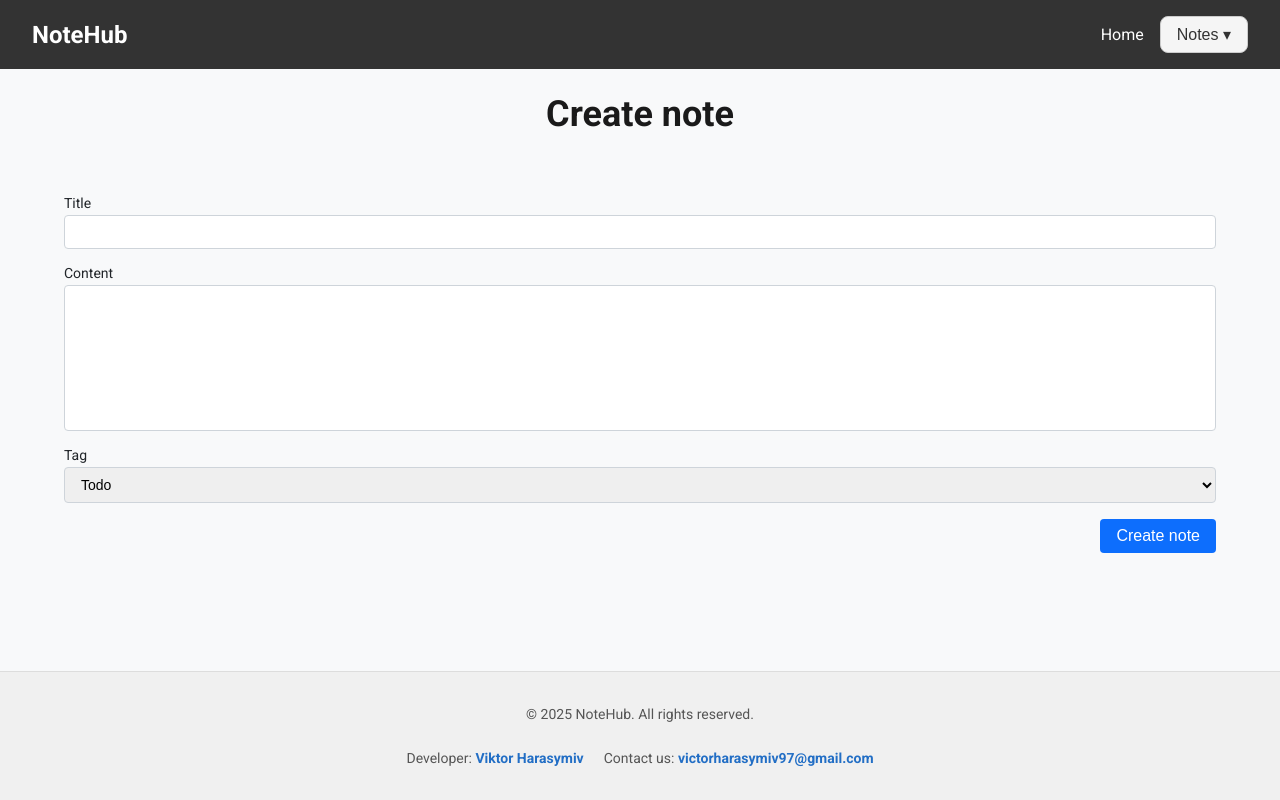
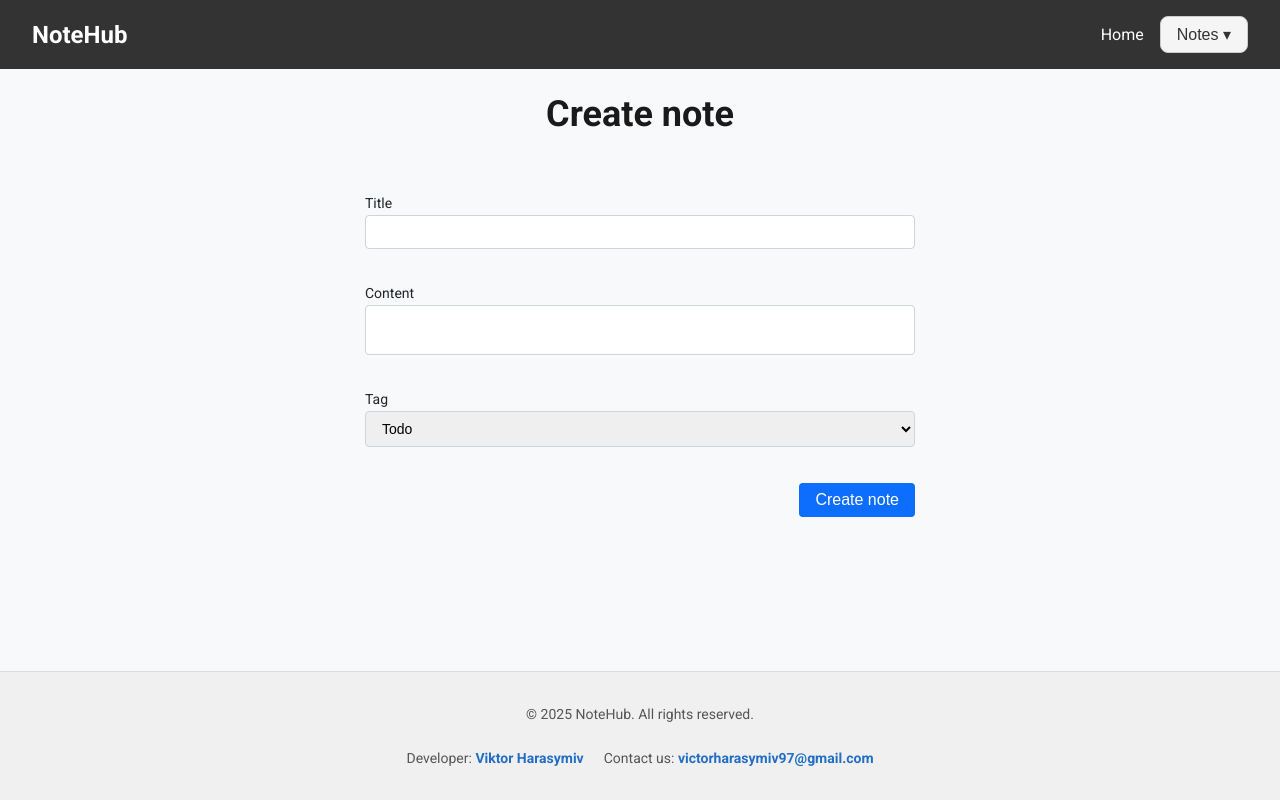
Before and after one commit to ViktorHarasymiv/08-zustand, a Next.js app: page /notes/action/create in a window 1280 px wide. Built offline with nearby package versions, Linux system fonts and the light colour scheme.

Commit message:
Update 1:07

```diff
--- a/components/NoteForm/NoteForm.module.css
+++ b/components/NoteForm/NoteForm.module.css
@@ -1,7 +1,10 @@
 .form {
+  max-width: 550px;
+  margin: 0 auto;
+
   display: flex;
   flex-direction: column;
-    gap: 16px;
+  gap: 36px;
 }
 
 .formGroup {
--- a/components/NoteForm/NoteForm.tsx
+++ b/components/NoteForm/NoteForm.tsx
@@ -1,8 +1,8 @@
 "use client";
+
+import { useRouter } from "next/navigation";
 import { useQueryClient, useMutation } from "@tanstack/react-query";
-import { Formik, Form, Field, ErrorMessage, type FormikHelpers } from "formik";
-import * as Yup from "yup";
-
+import { useNoteDraftStore } from "../../lib/stores/noteStore";
 import { createNote } from "../../lib/api";
 
 import css from "./NoteForm.module.css";
@@ -15,92 +15,100 @@ interface Values {
   tag: "Todo" | "Work" | "Personal" | "Meeting" | "Shopping";
 }
 
-// INITIAL CONST
+export default function NoteForm() {
+  // INITIAL HOOKS
+  const router = useRouter();
+  const queryClient = useQueryClient();
 
-const initialValues: Values = {
-  title: "",
-  content: "",
-  tag: "Todo",
-};
+  // STATE
+  const { draft, setDraft, clearDraft } = useNoteDraftStore();
 
-// VALIDATION SCHEMA
+  // INITIAL STORE
 
-const noteShema = Yup.object().shape({
-  title: Yup.string()
-    .min(3, "Title must be at least 3 characters")
-    .max(50, "Title is too long")
-    .required("Title is required"),
-  content: Yup.string().max(500, "Content is too long"),
-  tag: Yup.string()
-    .oneOf(
-      ["Todo", "Work", "Personal", "Meeting", "Shopping"],
-      "Invalid category"
-    )
-    .required("Tag is required"),
-});
-
-export default function NoteForm() {
-  const queryClient = useQueryClient();
+  const handleChange = (
+    event: React.ChangeEvent<
+      HTMLInputElement | HTMLTextAreaElement | HTMLSelectElement
+    >
+  ) => {
+    setDraft({
+      ...draft,
+      [event.target.name]: event.target.value,
+    });
+  };
 
   const mutation = useMutation({
     mutationFn: createNote,
     onSuccess: () => {
       queryClient.invalidateQueries({ queryKey: ["notes"] });
+      clearDraft();
+      router.push("/notes/filter/All");
     },
   });
 
-  const handleSubmit = (values: Values, action: FormikHelpers<Values>) => {
+  const handleSubmit = (formData: FormData) => {
+    const values = Object.fromEntries(formData) as Values;
     mutation.mutate(values, {
       onSuccess: () => {
         alert("Success, you created a new note !");
-        action.resetForm();
       },
     });
   };
 
   return (
-    <Formik
-      onSubmit={handleSubmit}
-      initialValues={initialValues}
-      validationSchema={noteShema}
-    >
-      <Form className={css.form}>
-        <div className={css.formGroup}>
-          <label htmlFor="title">Title</label>
-          <Field id="title" type="text" name="title" className={css.input} />
-          <ErrorMessage name="title" component="span" className={css.error} />
-        </div>
-
-        <div className={css.formGroup}>
-          <label htmlFor="content">Content</label>
-          <Field
-            as="textarea"
-            id="content"
+    <form action={handleSubmit} className={css.form}>
+      {/* TITLE */}
+      <div className={css.formGroup}>
+        <label htmlFor="title" className={css.formGroup}>
+          Title
+          <input
+            type="text"
+            name="title"
+            className={css.input}
+            defaultValue={draft?.title}
+            onChange={handleChange}
+            required
+          />
+        </label>
+      </div>
+      {/* CONTENT */}
+      <div className={css.formGroup}>
+        <label htmlFor="content" className={css.formGroup}>
+          Content
+          <textarea
             name="content"
-            rows={8}
             className={css.textarea}
-          />
-          <ErrorMessage name="content" component="span" className={css.error} />
-        </div>
-
-        <div className={css.formGroup}>
-          <label htmlFor="tag">Tag</label>
-          <Field as="select" id="tag" name="tag" className={css.select}>
-            <option value="Todo">Todo</option>
-            <option value="Work">Work</option>
-            <option value="Personal">Personal</option>
-            <option value="Meeting">Meeting</option>
-            <option value="Shopping">Shopping</option>
-          </Field>
-          <ErrorMessage name="tag" component="span" className={css.error} />
-        </div>
-
-        <div className={css.actions}>
-          <button type="submit" className={css.submitButton}>
-            Create note
-          </button>
-        </div>
-      </Form>
-    </Formik>
+            defaultValue={draft?.content}
+            onChange={handleChange}
+            required
+          ></textarea>
+        </label>
+      </div>
+      {/* TAG */}
+      <div className={css.formGroup}>
+        <label htmlFor="tag" className={css.formGroup}>
+          Tag
+          <select
+            name="tag"
+            className={css.select}
+            defaultValue={draft?.tag}
+            onChange={handleChange}
+          >
+            {["Todo", "Work", "Personal", "Meeting", "Shopping"].map(
+              (category, index) => (
+                <option key={index} value={category}>
+                  {category}
+                </option>
+              )
+            )}
+          </select>
+        </label>
+      </div>
+      {/* SUBMIT */}
+      <div className={css.actions}>
+        <button type="submit" className={css.submitButton}>
+          Create note
+        </button>
+      </div>
+    </form>
   );
 }
--- /dev/null
+++ b/lib/stores/noteStore.ts
@@ -0,0 +1,31 @@
+// app/lib/stores/noteStore.ts
+
+import { create } from "zustand";
+import { persist } from "zustand/middleware";
+import { NewNote } from "../../types/note";
+
+type NoteDraftStore = {
+  draft: NewNote;
+  setDraft: (note: NewNote) => void;
+  clearDraft: () => void;
+};
+
+const initialDraft: NewNote = {
+  title: "",
+  content: "",
+  tag: "",
+};
+
+export const useNoteDraftStore = create<NoteDraftStore>()(
+  persist(
+    (set) => ({
+      draft: initialDraft,
+      setDraft: (note) => set(() => ({ draft: note })),
+      clearDraft: () => set(() => ({ draft: initialDraft })),
+    }),
+    {
+      name: "note-draft",
+      partialize: (state) => ({ draft: state.draft }),
+    }
+  )
+);
--- a/package.json
+++ b/package.json
@@ -18,7 +18,8 @@
     "react-dom": "^19.0.0",
     "react-paginate": "^8.3.0",
     "use-debounce": "^10.0.5",
-    "yup": "^1.6.1"
+    "yup": "^1.6.1",
+    "zustand": "^5.0.6"
   },
   "devDependencies": {
     "@eslint/eslintrc": "^3",
--- a/types/note.ts
+++ b/types/note.ts
@@ -6,3 +6,9 @@ export interface Note {
   createdAt: string;
   updatedAt: string;
 }
+
+export interface NewNote {
+  title: string;
+  content: string;
+  tag: string;
+}
```
Also changed, not shown: lib/api.ts (+1 -6 lines), 1 other file (tests, documents, lock files or other folders). Lines whose indentation alone changed are shown as unchanged.
